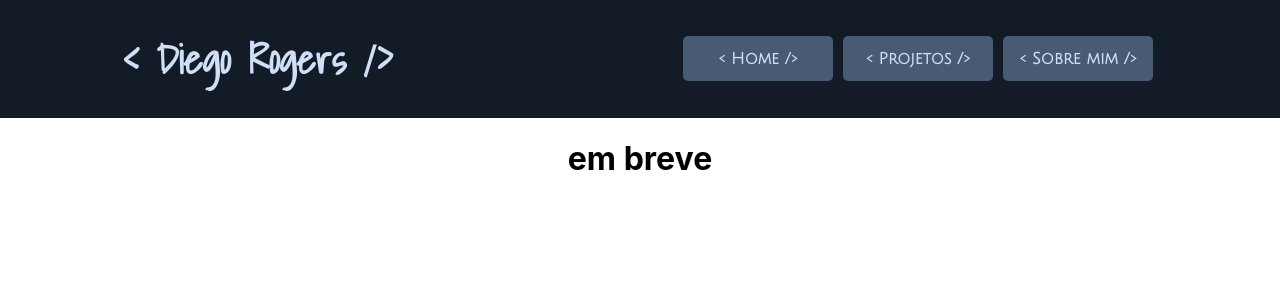
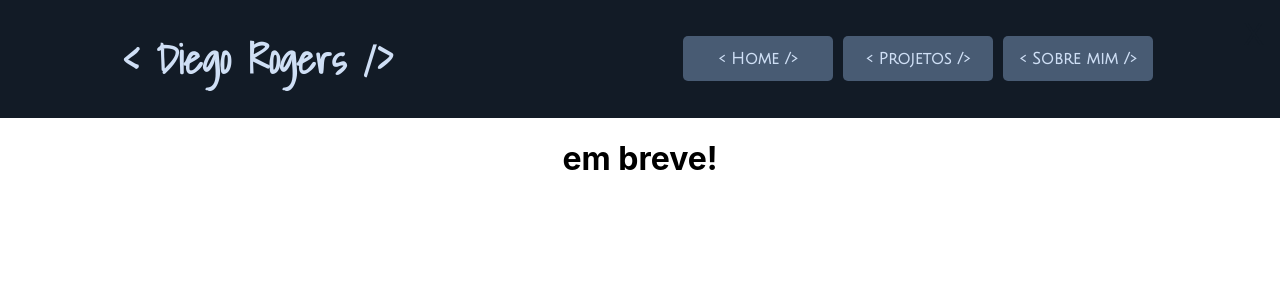
Before and after one commit to diegorogerssa/diegorogerssa.github.io, a React (Create React App) app in the folder portfolio/: page / in a window 1280 px wide. Shown: the top 300 px of the page. Built offline with nearby package versions, Linux system fonts and the light colour scheme.

Commit message:
primeiro commit

```diff
--- a/portfolio/src/pages/Home.js
+++ b/portfolio/src/pages/Home.js
@@ -8,7 +8,7 @@ class Home extends Component{
     return(
       <div className='home-container'>
         <NavBar />
-        <h1>em breve</h1>
+        <h1>em breve!</h1>
       </div>
     )
   }
```
